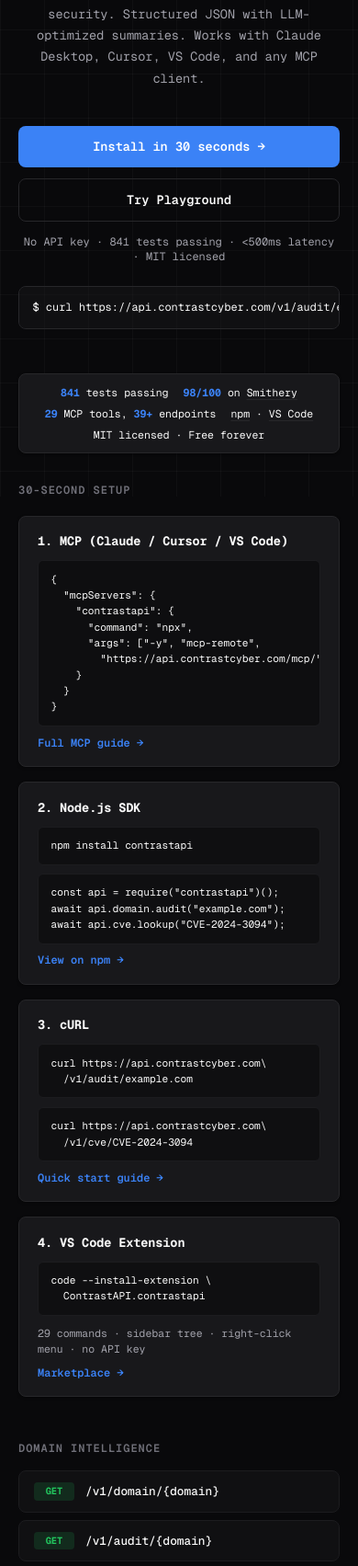
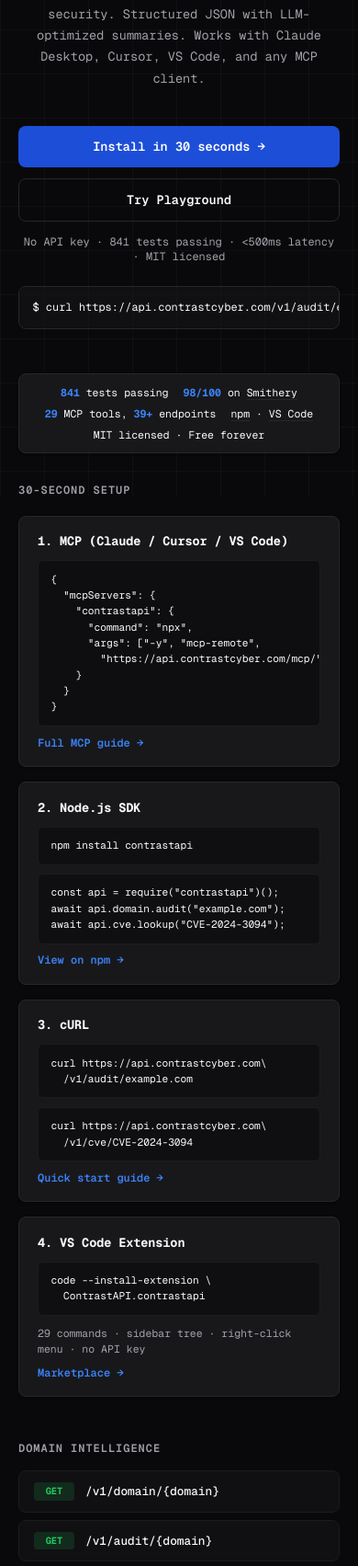
Before and after one commit to UPinar/contrastapi, a FastAPI app: page / in a window 390 px wide. Shown: the part 304-2007 px from the top of the page at 92% size. Run offline with FastAPI, Linux system fonts and the light colour scheme; data that the repository does not hold is empty; parts of the project's set-up code (start-up, migrations or seed data) failed here and were passed over.

Commit message:
A11y contrast fixes: btn-cta + section-title pass WCAG AA
- .btn-cta background #3b82f6 -> #1d4ed8 (contrast 3.67 -> 5.2)
- .section-title color --text-dim -> --text-muted (4.11 -> 6.3)
- Cache bust v=16 -> v=17 across 6 files
- Targets Lighthouse mobile a11y 95 -> 100

```diff
--- a/app/main.py
+++ b/app/main.py
@@ -383,7 +383,7 @@ def quickstart():
   <meta name="viewport" content="width=device-width, initial-scale=1.0">
   <title>Quick Start | ContrastAPI</title>
   <link rel="icon" type="image/svg+xml" href="/static/favicon.svg">
-  <link rel="stylesheet" href="/static/style.css?v=16">
+  <link rel="stylesheet" href="/static/style.css?v=17">
   <style>
     .page { max-inline-size: 52rem; margin-inline: auto; padding: 3rem 2rem; position: relative; z-index: 1; }
     .page h1 { font-size: 2.25rem; font-weight: 800; letter-spacing: -0.04em; margin-block-end: 0.5rem; }
@@ -523,7 +523,7 @@ def mcp_setup():
   <meta name="viewport" content="width=device-width, initial-scale=1.0">
   <title>MCP Setup | ContrastAPI</title>
   <link rel="icon" type="image/svg+xml" href="/static/favicon.svg">
-  <link rel="stylesheet" href="/static/style.css?v=16">
+  <link rel="stylesheet" href="/static/style.css?v=17">
   <style>
     .page { max-inline-size: 52rem; margin-inline: auto; padding: 3rem 2rem; position: relative; z-index: 1; }
     .page h1 { font-size: 2.25rem; font-weight: 800; letter-spacing: -0.04em; margin-block-end: 0.5rem; }
--- a/app/static/style.css
+++ b/app/static/style.css
@@ -86,7 +86,7 @@ nav {
   margin-block-start: 0.75rem;
   padding: 0.85rem 1.75rem;
   border-radius: 0.5rem;
-  background: var(--primary);
+  background: #1d4ed8;
   color: #fff;
   font-family: var(--font-mono);
   font-size: 0.85rem;
@@ -96,7 +96,7 @@ nav {
   white-space: nowrap;
 }
 
-.btn-cta:hover { background: var(--primary-hover); }
+.btn-cta:hover { background: #1e40af; }
 .btn-cta:active { transform: scale(0.98); }
 
 .nav-links {
@@ -266,7 +266,7 @@ h1 .gradient {
   font-weight: 600;
   text-transform: uppercase;
   letter-spacing: 0.08em;
-  color: var(--text-dim);
+  color: var(--text-muted);
   margin-block-end: 1rem;
   margin-block-start: 2.5rem;
 }
--- a/app/templates/index.html
+++ b/app/templates/index.html
@@ -20,7 +20,7 @@
   <link rel="alternate" hreflang="en" href="https://api.contrastcyber.com/">
   <link rel="alternate" hreflang="zh" href="https://api.contrastcyber.com/cn/">
   <link rel="icon" type="image/svg+xml" href="/static/favicon.svg">
-  <link rel="stylesheet" href="/static/style.css?v=16">
+  <link rel="stylesheet" href="/static/style.css?v=17">
   <link rel="alternate" type="text/plain" href="/llms.txt" title="LLM Discovery">
   <link rel="alternate" type="application/json" href="/openapi.json" title="OpenAPI Spec">
   <script type="application/ld+json">
--- a/app/templates/index_cn.html
+++ b/app/templates/index_cn.html
@@ -21,7 +21,7 @@
   <link rel="alternate" hreflang="en" href="https://api.contrastcyber.com/">
   <link rel="alternate" hreflang="zh" href="https://api.contrastcyber.com/cn/">
   <link rel="icon" type="image/svg+xml" href="/static/favicon.svg">
-  <link rel="stylesheet" href="/static/style.css?v=16">
+  <link rel="stylesheet" href="/static/style.css?v=17">
   <link rel="alternate" type="text/plain" href="/llms.txt" title="LLM Discovery">
   <link rel="alternate" type="application/json" href="/openapi.json" title="OpenAPI Spec">
   <script type="application/ld+json">
--- a/app/templates/playground.html
+++ b/app/templates/playground.html
@@ -6,7 +6,7 @@
   <title>Playground | ContrastAPI</title>
   <meta name="description" content="Try ContrastAPI endpoints directly from your browser. No signup, no API key, no setup.">
   <link rel="icon" type="image/svg+xml" href="/static/favicon.svg">
-  <link rel="stylesheet" href="/static/style.css?v=16">
+  <link rel="stylesheet" href="/static/style.css?v=17">
 </head>
 <body>
   <div class="glow"></div>
--- a/app/templates/welcome.html
+++ b/app/templates/welcome.html
@@ -6,7 +6,7 @@
   <title>Welcome — ContrastAPI</title>
   <meta name="robots" content="noindex, nofollow">
   <link rel="icon" type="image/svg+xml" href="/static/favicon.svg">
-  <link rel="stylesheet" href="/static/style.css?v=16">
+  <link rel="stylesheet" href="/static/style.css?v=17">
   <style>
     .welcome-container { max-width: 600px; margin: 80px auto; padding: 0 24px; text-align: center; }
     .welcome-container h1 { font-size: 2rem; margin-bottom: 0.5rem; }
```
